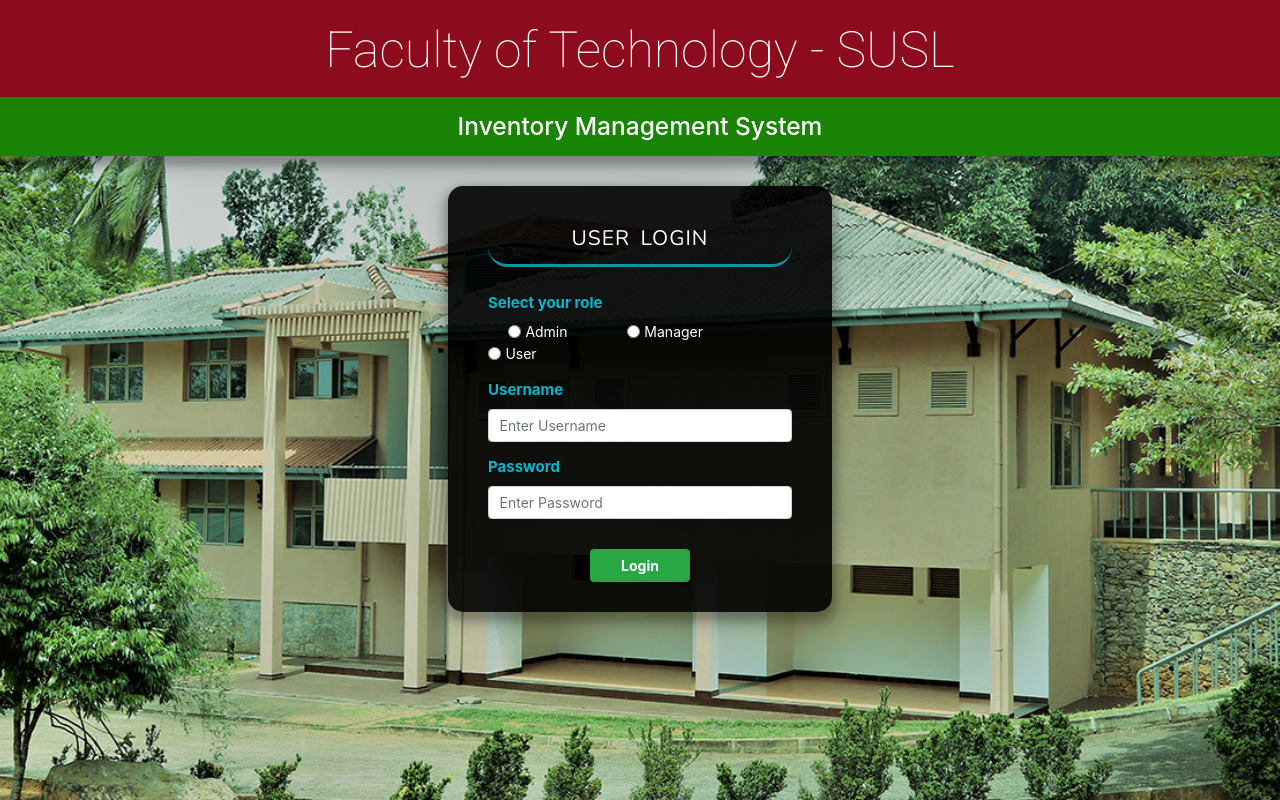
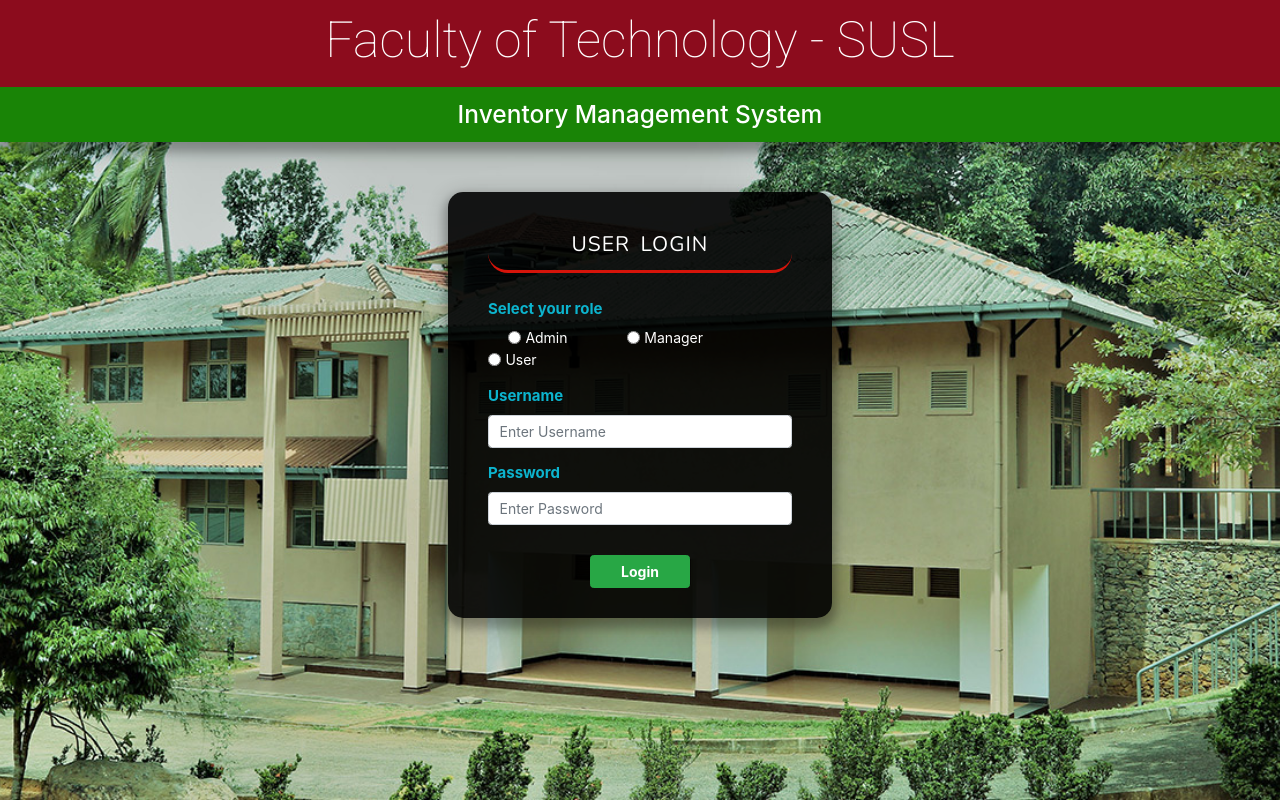
Before and after one commit to BhathiyaTK/IMS-project, a PHP site: page / in a window 1280 px wide. Run offline with PHP 8.4, Linux system fonts and the light colour scheme; some libraries are stand-ins or nearby versions.

Commit message:
css file

```diff
--- a/css/index-style.css
+++ b/css/index-style.css
@@ -16,13 +16,13 @@
 	box-shadow: 0 6px 8px 4px rgba(0, 0, 0, 0.2), 0 6px 20px 4px rgba(0, 0, 0, 0.19);
 }
 #page-header h1{
-	padding: 20px 0 10px 0;
+	padding: 10px 0;
 	color: #fff;
 	font-family: Roboto;
 	font-size: 50px;
 }
 #page-header h3{
-	padding: 15px 0;
+	padding: 13px 0;
 	background-color: #198406;
 }
 .home-page-title{
@@ -43,14 +43,14 @@
 	text-transform: uppercase;
 	word-spacing: 4px;
 	letter-spacing: 1px;
-	border-bottom: 3px solid #0b93a8;
+	border-bottom: 3px solid #d6140a;
 	margin-bottom: 10px;
 	border-radius: 20px;
 }
 .login-section-background #form-div{
 	width: 30%;
 	height: 100%;
-	margin: 30px auto;
+	margin: 50px auto;
 	padding: 35px 40px 30px 40px;
 	border-radius: 15px;
 	background-color: rgba(0,0,0,0.9);
```
